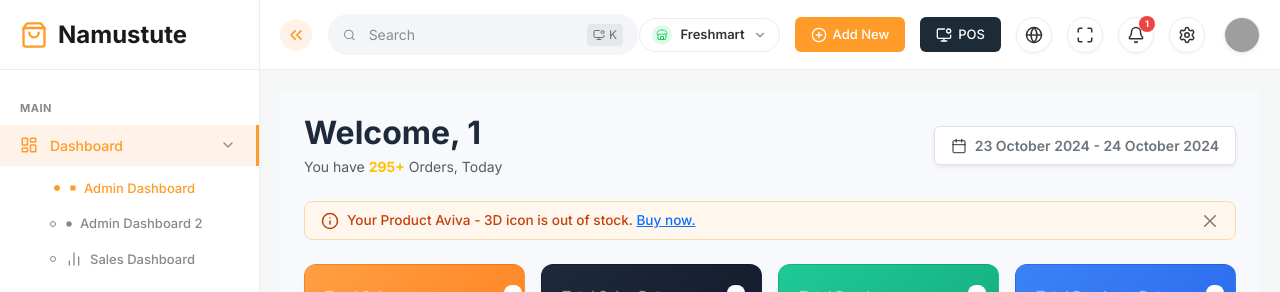
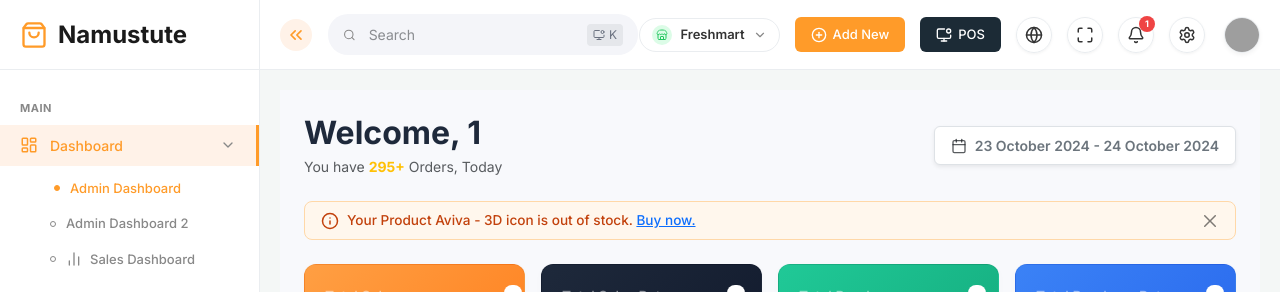
Before and after one commit to Akshay-patil-dav/SaaS-namastute, a React app in the folder frontend/: page /dashboard in a window 1280 px wide. Shown: the top 292 px of the page. Built offline with nearby package versions, Linux system fonts and the light colour scheme; sample sign-in values are in the browser's storage; grey boxes are pictures that could not be loaded; the HTML template or start-up script is replaced by a standard one.

Commit message:
updated code

```diff
--- a/frontend/src/components/layout/PosSidebar.jsx
+++ b/frontend/src/components/layout/PosSidebar.jsx
@@ -98,12 +98,12 @@ export default function PosSidebar({ sidebarOpen, setSidebarOpen }) {
                             <ul className={`pos-submenu ${openMenus.dashboard ? 'show' : ''}`}>
                                 <li>
                                     <NavLink to="/dashboard" end className={({isActive}) => `pos-submenu-link ${isActive ? 'active' : ''}`}>
-                                        <Square size={6} className="me-2" fill="currentColor" /> Admin Dashboard
+                                        Admin Dashboard
                                     </NavLink>
                                 </li>
                                 <li>
                                     <NavLink to="/dashboard/admin2" className={({isActive}) => `pos-submenu-link ${isActive ? 'active' : ''}`}>
-                                        <Circle size={6} className="me-2" fill="currentColor" /> Admin Dashboard 2
+                                Admin Dashboard 2
                                     </NavLink>
                                 </li>
                                 <li>
```
Also changed, not shown: 2 other files (tests, documents, lock files or other folders).
